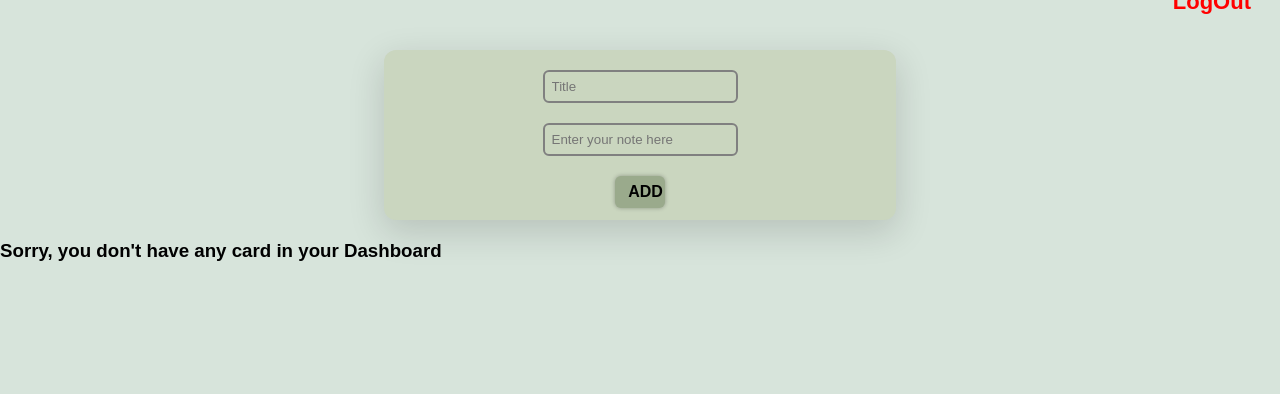
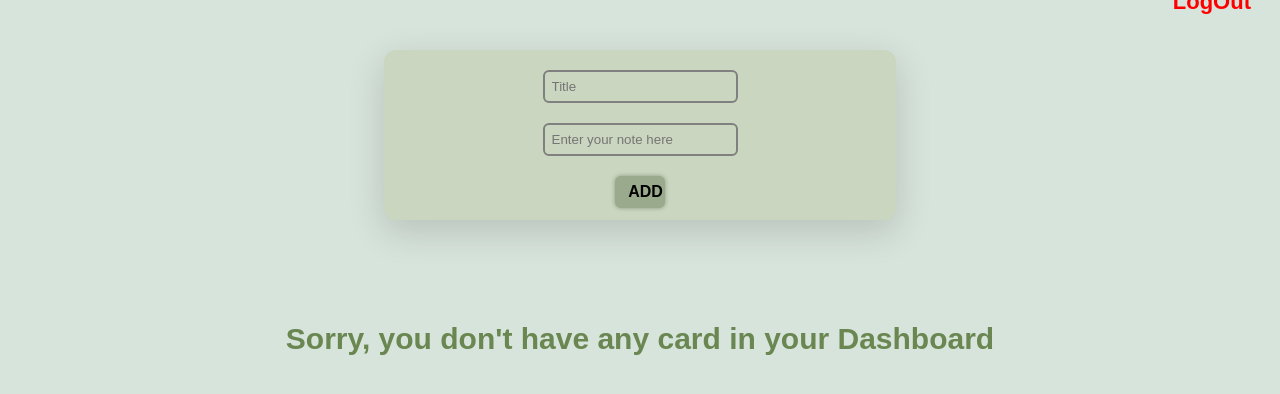
Before and after one commit to ankitpakhale/todolist, a Django app: template todoapp/templates/dashboard.html in a window 1280 px wide. Shown: the top 394 px of the page. Run offline with Django 4.2, Linux system fonts and the light colour scheme; the template is opened without the code that fills it, so the values that code supplies are empty.

Commit message:
basic design changes

```diff
--- a/todoapp/templates/dashboard.html
+++ b/todoapp/templates/dashboard.html
@@ -172,6 +172,20 @@
             transition: all 0.5s ease;
             opacity: 1;
         }
+
+        .blank{
+            text-align: center;
+            margin: 8% 5px;
+            color: #6A8651;
+            font-size: 30px;
+            transition: all 0.5s ease;
+        }
+
+        .blank:hover{
+            color: #7da35b;
+            transition: all 0.5s ease;
+        }
+
     </style>
 </head>
 
@@ -218,7 +232,7 @@
 
         {% else %}
 
-        <h3 class="sign">Sorry, you don't have any card in your Dashboard</h3>
+        <h3 class="blank">Sorry, you don't have any card in your Dashboard</h3>
 
         {% endif %}
 
```
